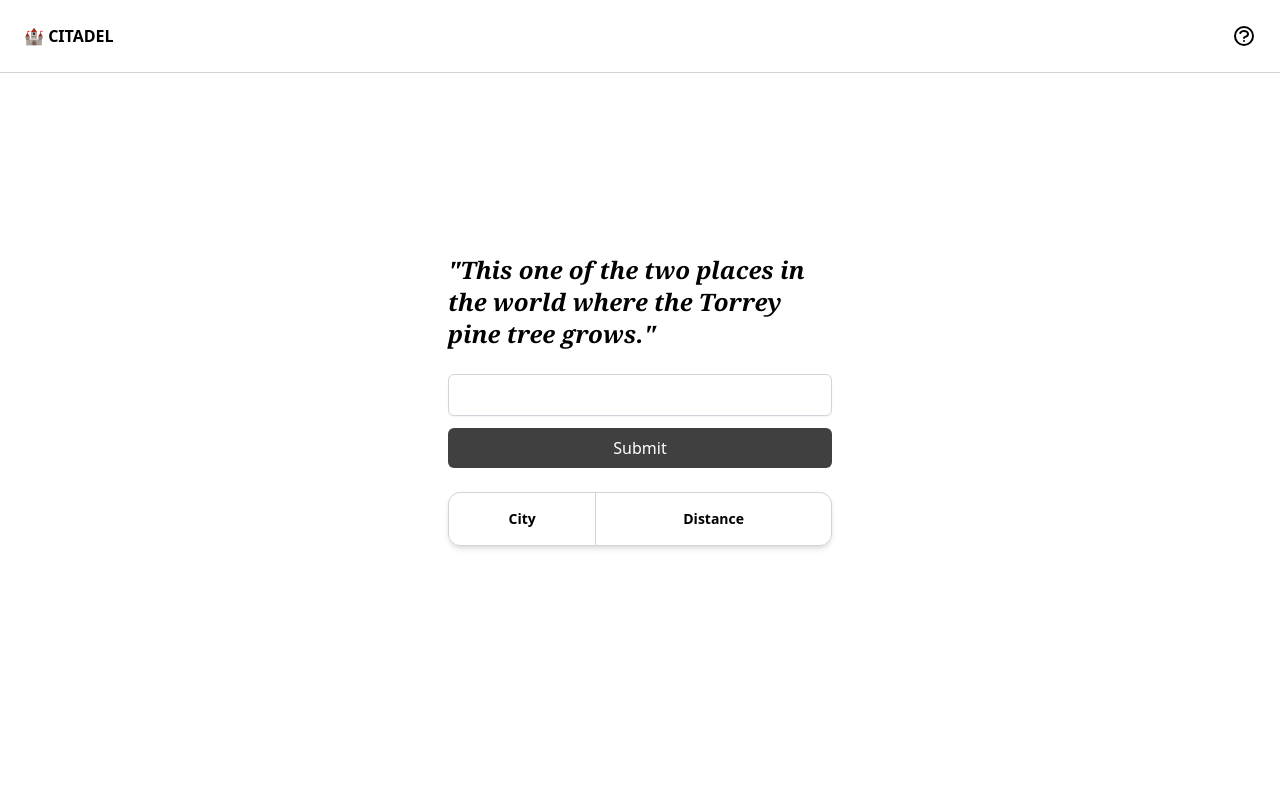
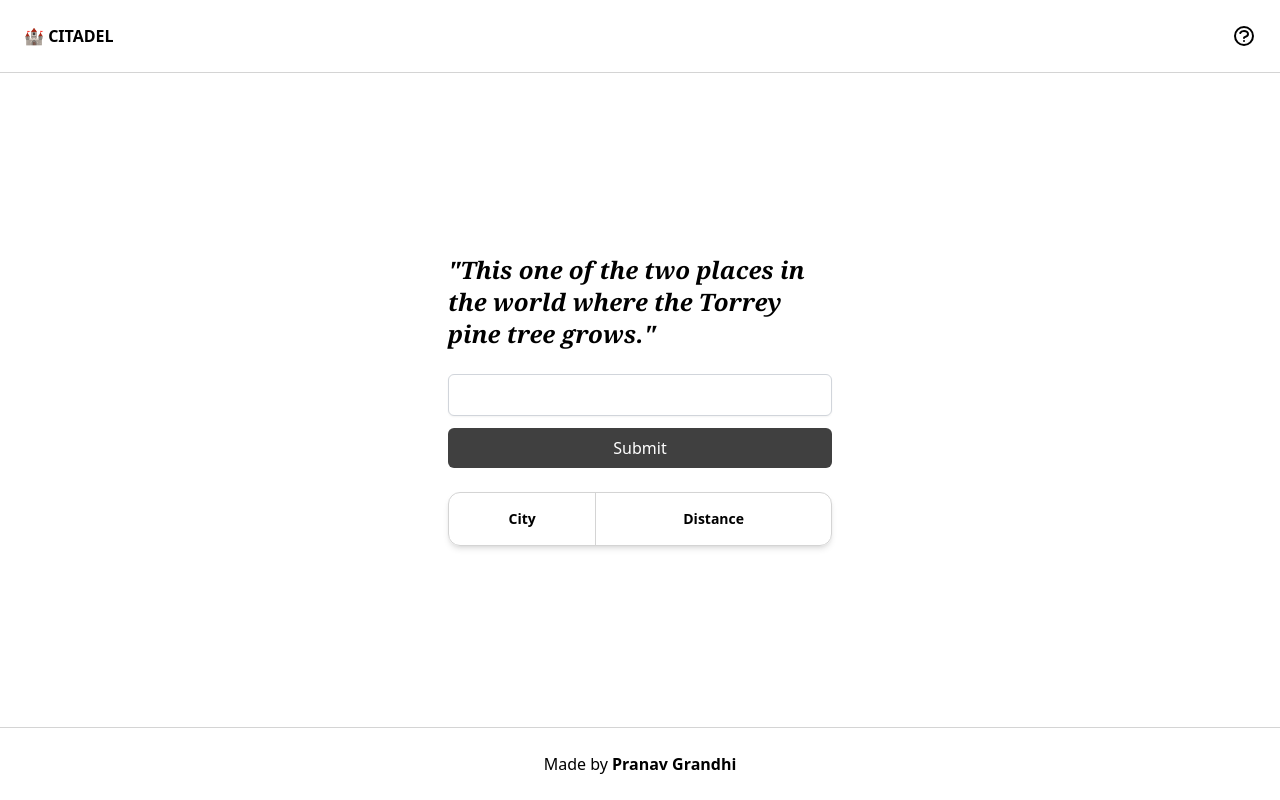
Before and after one commit to Pranav-Grandhi/citadel, a React (Vite) app: page / in a window 1280 px wide. Built offline with nearby package versions, Linux system fonts and the light colour scheme.

Commit message:
fix layout and add made by footer

```diff
--- a/src/App.tsx
+++ b/src/App.tsx
@@ -13,8 +13,9 @@ const App = () => {
     <>
       <Toaster />
       <GameStateOverlay />
+      <div className="flex flex-col h-screen">
         <Header />
-      <main className="flex flex-col px-5 w-full h-screen">
+        <main className="flex flex-col px-5 w-full h-full">
           <div className="m-auto w-full max-w-sm">
             <h1 className="mb-6 font-serif font-bold text-2xl italic">
               &quot;{state.answer.context}&quot;
@@ -23,6 +24,10 @@ const App = () => {
             <GuessesTable />
           </div>
         </main>
+        <div className="py-6 border-t border-neutral-300 text-center">
+          Made by <b>Pranav Grandhi</b>
+        </div>
+      </div>
     </>
   );
 };
--- a/src/components/header.tsx
+++ b/src/components/header.tsx
@@ -49,7 +49,7 @@ export default function Header() {
       ) : (
         <></>
       )}
-      <header className="absolute flex justify-between w-full p-6 border-b border-neutral-300">
+      <header className="flex justify-between w-full p-6 border-b border-neutral-300">
         <div className="font-semibold">🏰 CITADEL</div>
         <button onClick={() => setHelpOverlay(!helpOverlay)}>
           <svg
```
Lines whose indentation alone changed are shown as unchanged.
